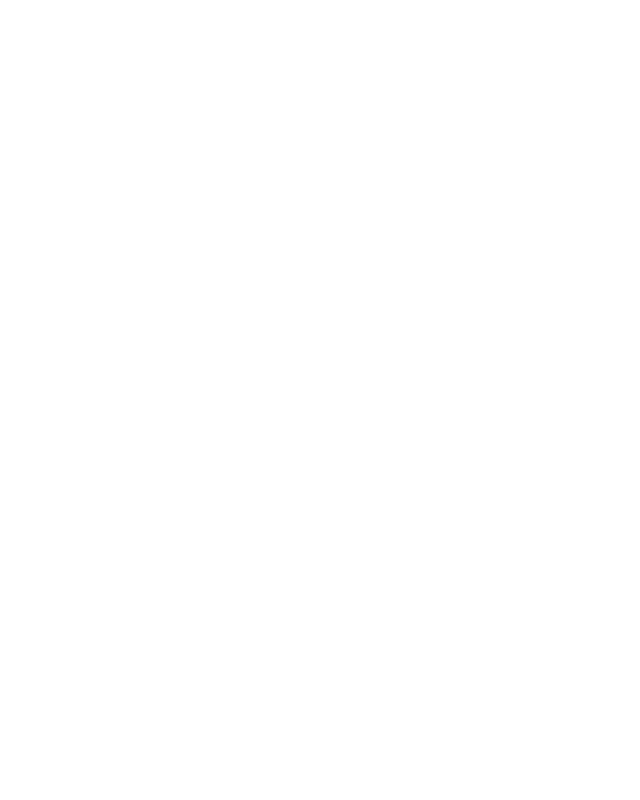
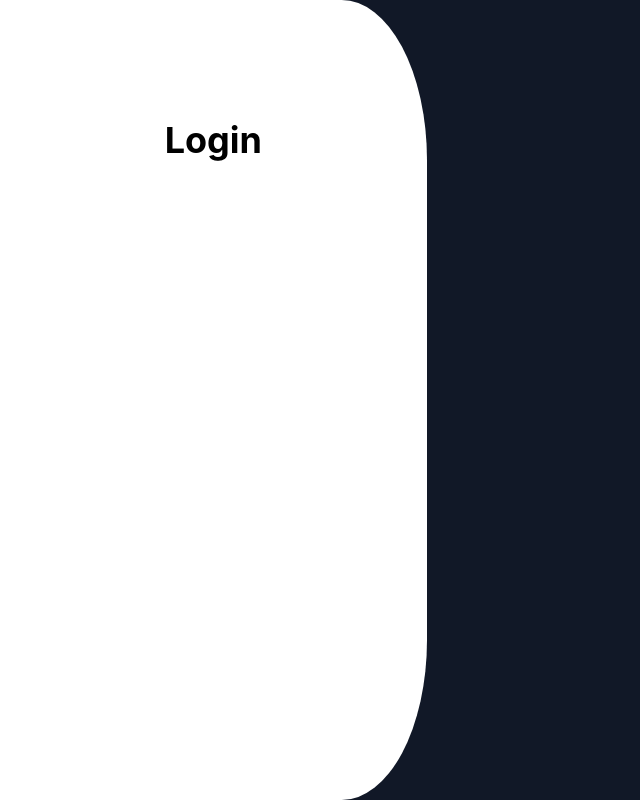
Before and after one commit to aditKadepurkar/hoth, a React (Create React App) app in the folder client/: page / in a window 1280 px wide. Shown: the whole page, without its empty margins (0-640 px from the left). Built offline with nearby package versions, Linux system fonts and the light colour scheme.

Commit message:
Added routing stuff

```diff
--- a/client/src/App.js
+++ b/client/src/App.js
@@ -3,15 +3,19 @@
 import Button from "@mui/material/Button";
 import { Searching } from "./components/SearchingComp";
 import { Login } from "./components/LoginModal";
+import { Landing } from "./pages/landing";
+import { BrowserRouter as Router, Routes, Route} from "react-router-dom";
 
 function App() {
 
   return (
-    <main>
-
-
-    </main>
-
+    <Router>
+      <div>
+        <Routes>
+          <Route path="/" element={<Landing />} />
+        </Routes>
+      </div>
+    </Router>
     /** This is the current progress */
     // <div className="p-10">
     //   <header>
```
Also changed, not shown: client/src/pages/landing.js (renamed from client/src/landing.js, +3 -4 lines).
